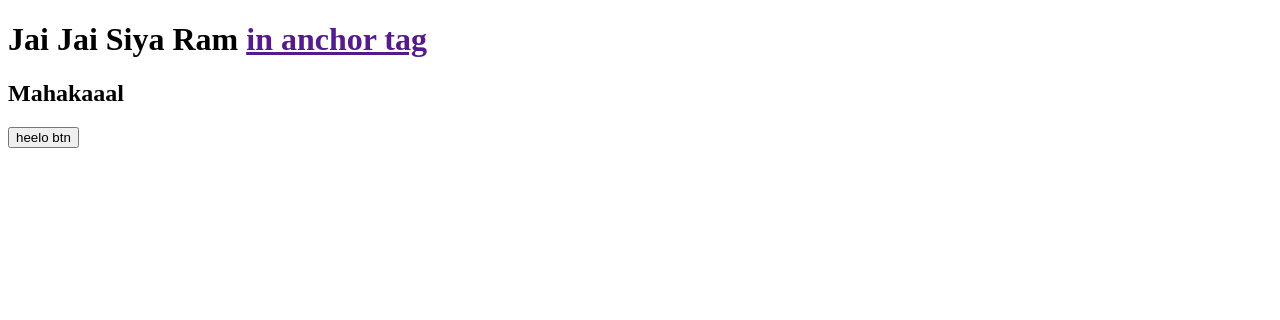
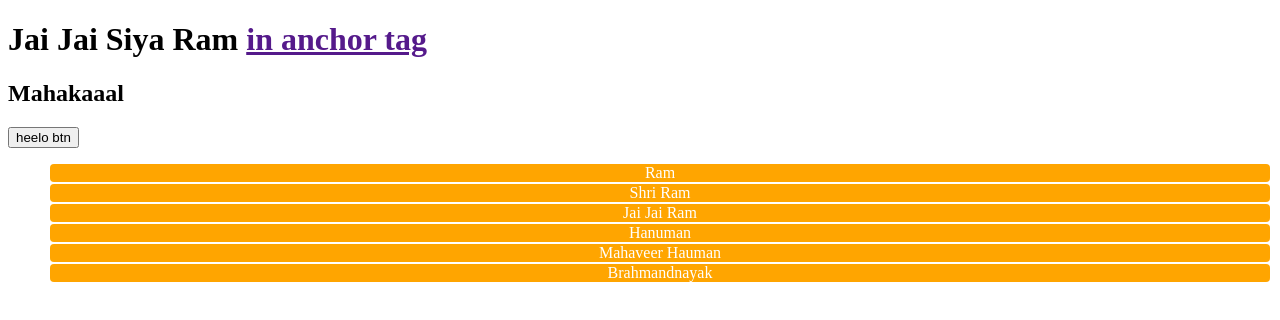
Before and after one commit to bhupeshsinha/JavaScript, a plain HTML site: page Lec 36/index.html in a window 1280 px wide. Drawn offline with Linux system fonts and the light colour scheme.

Commit message:
DOM Manipulation in JavaScript: Creating Dynamic Lists

```diff
--- a/Lec 36/index.html
+++ b/Lec 36/index.html
@@ -13,6 +13,8 @@
 
     <input type="submit" value="heelo btn">
 
+    <ul id="specs"></ul>
+
     <script src="index.js"></script>
 </body>
 </html>
--- a/Lec 36/index.js
+++ b/Lec 36/index.js
@@ -50,6 +50,29 @@ console.log("**************")
 //heading.removeAttribute("id")
 
 
-const newTag = document.createElement("p");
-newTag.setAttribute("id", "para")
-console.log(newTag)
+// const newTag = document.createElement("p");
+// newTag.setAttribute("id", "para")
+// newTag.innerText="Jananani mai Ram doot hanuman"
+
+// const body = document.getElementsByTagName("body")
+// body[0].append(newTag)
+// // document.append(newTag)
+// console.log(newTag)
+
+
+let data = ["Ram", "Shri Ram", "Jai Jai Ram", "Hanuman", "Mahaveer Hauman", "Brahmandnayak"]
+const ul = document.getElementById("specs")
+
+for(let i=0;i<data.length;i++)
+{
+    const liTag = document.createElement("li"); //will create list inside ul
+
+    liTag.style.backgroundColor="orange"
+    liTag.style.margin="2px"
+    liTag.style.color = "white"
+    liTag.style.borderRadius = "4px"
+    liTag.style.textAlign = "center"
+    liTag.innerText = data[i];
+
+    ul.append(liTag)
+}
```
